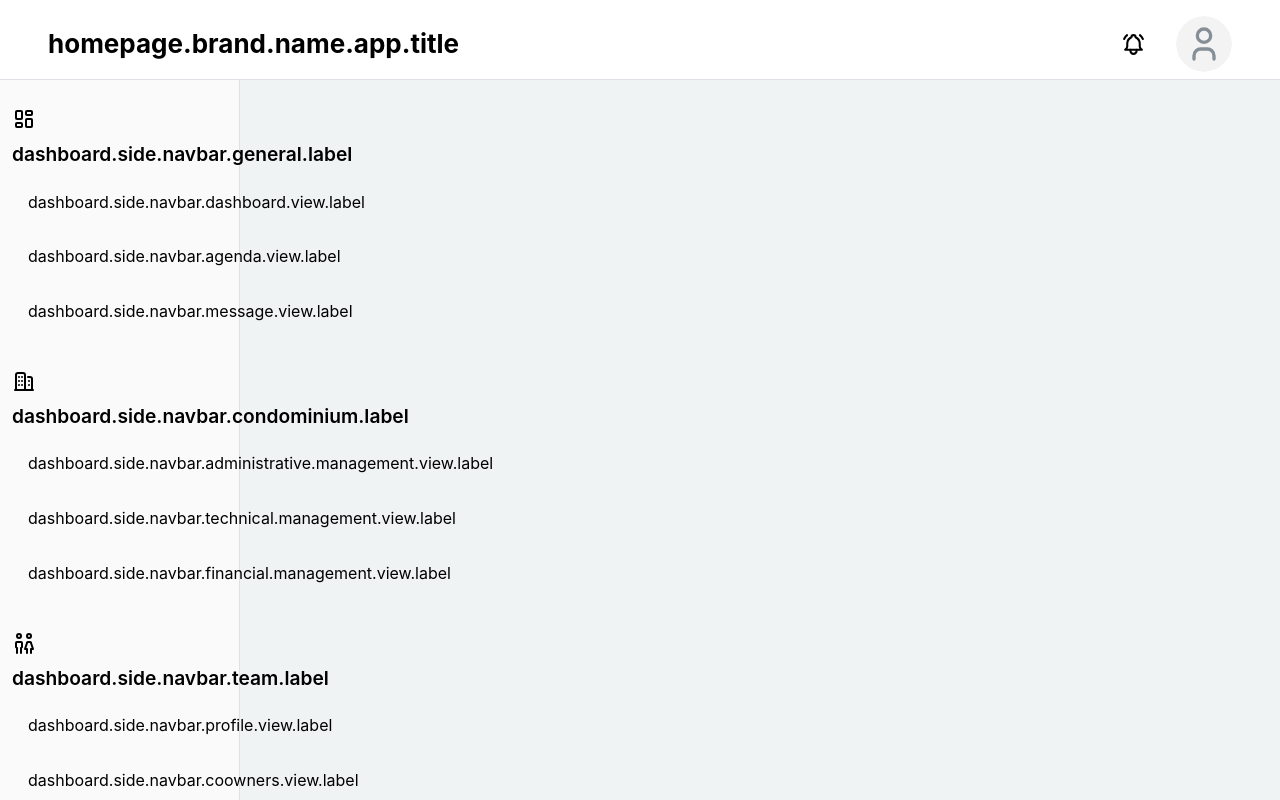
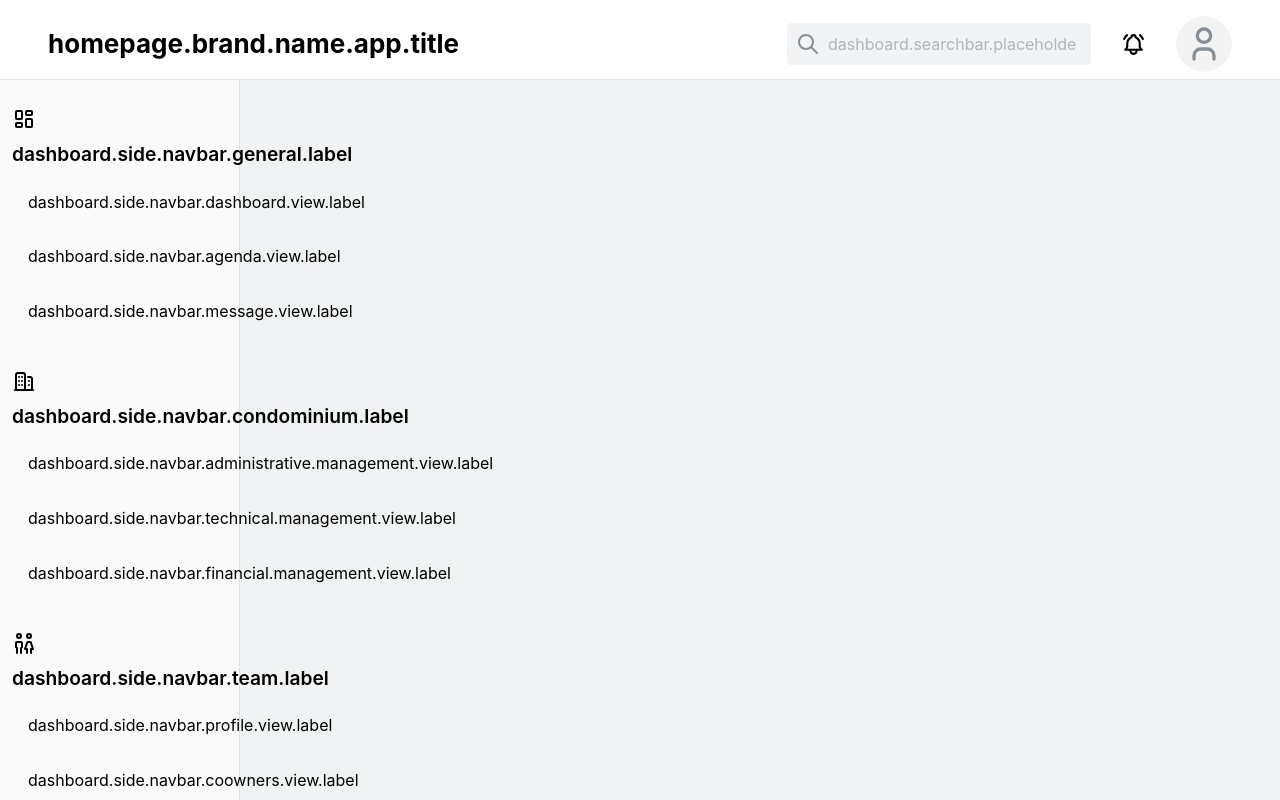
Before and after one commit to jessamelie/coproSyncApp, a React (Vite) app in the folder packages/frontend/: page /dashboard in a window 1280 px wide. Built offline with nearby package versions, Linux system fonts and the light colour scheme.

Commit message:
feat: add global search bar component

```diff
--- a/packages/frontend/src/App.tsx
+++ b/packages/frontend/src/App.tsx
@@ -2,6 +2,7 @@ import "./App.css";
 import { Routes, Route } from "react-router-dom";
 import { Dashboard } from "./pages/dashboard/Dashboard";
 import { Homepage } from "./pages/homepage/Homepage";
+import { Profile } from "./pages/dashboard/profile/Profile";
 
 function App() {
   return (
@@ -18,6 +19,7 @@ function App() {
         <Route path="union_council" element={<h1>Conseil syndical</h1>} />
         <Route path="co_owners" element={<h1>Conseil syndical</h1>} />
       </Route>
+      <Route path="/profile" element={<Profile/>} />
     </Routes>
   );
 }
--- a/packages/frontend/src/locales/en.json
+++ b/packages/frontend/src/locales/en.json
@@ -29,5 +29,6 @@
   "dashboard.side.navbar.profile.view.label": "Your information",
   "dashboard.side.navbar.coowners.view.label": "Co-owners",
   "dashboard.side.navbar.union.concil.view.label": "Union Council",
-  "dashboard.side.navbar.log.out.label": "Log out"
+  "dashboard.side.navbar.log.out.label": "Log out",
+  "dashboard.searchbar.placeholder": "Search"
 }
--- a/packages/frontend/src/locales/fr.json
+++ b/packages/frontend/src/locales/fr.json
@@ -29,5 +29,6 @@
     "dashboard.side.navbar.profile.view.label" : "Vos informations",
     "dashboard.side.navbar.coowners.view.label" : "Co-propriétaires",
     "dashboard.side.navbar.union.concil.view.label" : "Conseil Syndical",
-    "dashboard.side.navbar.log.out.label": "Se déconnecter"
+    "dashboard.side.navbar.log.out.label": "Se déconnecter",
+    "dashboard.searchbar.placeholder": "Rechercher"
 }
--- a/packages/frontend/src/pages/dashboard/layout/Layout.tsx
+++ b/packages/frontend/src/pages/dashboard/layout/Layout.tsx
@@ -11,6 +11,7 @@ import {
   IconLogout,
 } from "@tabler/icons-react";
 import { Outlet, useNavigate } from "react-router-dom";
+import { SearchBar } from "./searchBar/SearchBar";
 
 export const Layout = () => {
   const { t } = useTranslation();
@@ -33,9 +34,10 @@ export const Layout = () => {
           <Flex className={styles.header}>
             <Title order={2}>{t("homepage.brand.name.app.title")}</Title>
             <Flex className={styles.icons}>
+              <SearchBar  />
               <IconBellRinging style={{ cursor: "pointer" }} size={25} />
               <Avatar size="lg">
-                <IconUser style={{ cursor: "pointer" }} size={40} />
+                <IconUser style={{ cursor: "pointer" }} size={40} onClick={() => navigate("/profile")}/>
               </Avatar>
             </Flex>
           </Flex>
--- /dev/null
+++ b/packages/frontend/src/pages/dashboard/layout/searchBar/SearchBar.tsx
@@ -0,0 +1,15 @@
+import { Input } from "@mantine/core"
+import { IconSearch } from "@tabler/icons-react"
+import { useTranslation } from "react-i18next";
+
+export const SearchBar = () => {
+    const { t } = useTranslation();
+    return (
+        <Input
+            placeholder={t("dashboard.searchbar.placeholder")}
+            size="md"
+            variant="filled"
+            leftSection={<IconSearch />}
+        />
+    )
+}
```
